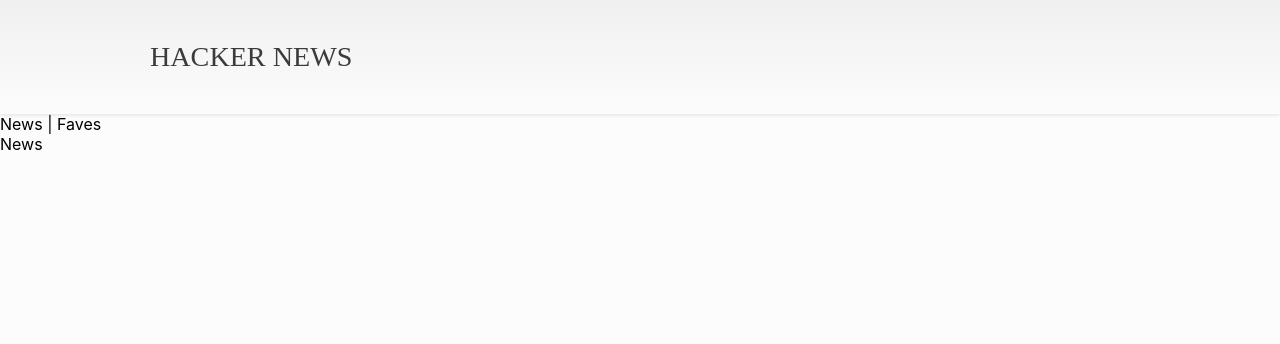
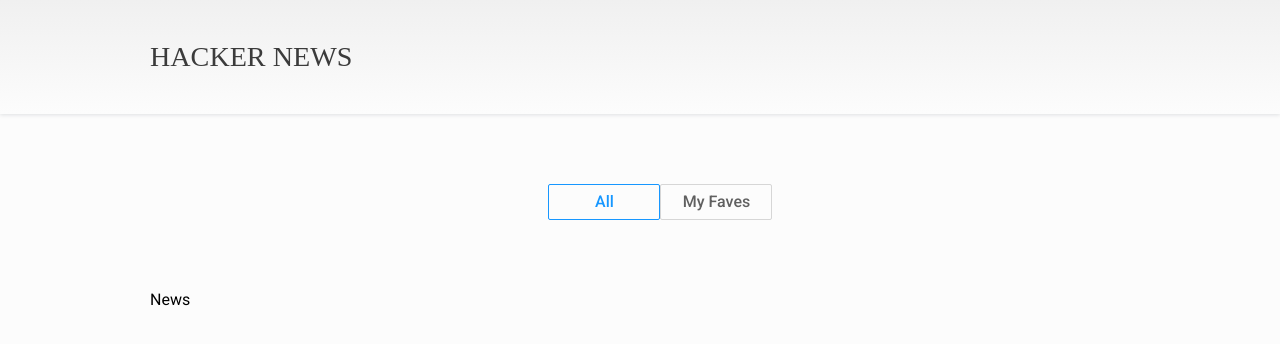
Before and after one commit to ghernandezr/hacker-news, a React (Create React App) app: page / in a window 1280 px wide. Shown: the top 344 px of the page. Built offline with nearby package versions, Linux system fonts and the light colour scheme.

Commit message:
Adding Menu Container Component, Styling NavLink of React router to match design

```diff
--- a/src/Layout.tsx
+++ b/src/Layout.tsx
@@ -1,13 +1,17 @@
 import React from "react";
 import { Outlet } from "react-router-dom";
 import { Navbar } from "./components";
+import Container from "./components/container/Container";
+import Menu from "./containers/menu/Menu";
 
 const Layout = () => {
   return (
     <div>
       <Navbar />
-      <div>News | Faves</div>
-      <Outlet />
+      <Container>
+        <Menu />
+        <Outlet />
+      </Container>
     </div>
   );
 };
--- a/src/components/navbar/Navbar.module.css
+++ b/src/components/navbar/Navbar.module.css
@@ -1,9 +1,9 @@
 .navbar {
   height: 7.125rem;
+  display: flex;
+  align-items: center;
   box-shadow: 0 1px 4px 0 rgba(0, 21, 41, 0.12);
   background-image: linear-gradient(to bottom, #ececec -32%, #fff 124%);
-  display: flex;
-  align-items: center;
 }
 
 .navbar__logo {
--- a/src/components/navbar/Navbar.tsx
+++ b/src/components/navbar/Navbar.tsx
@@ -1,14 +1,13 @@
 import React from "react";
 import Container from "../container/Container";
-import { ReactComponent as Logo } from "./logo.svg";
+import { ReactComponent as Logo } from "../../assets/images/logo.svg";
 import styles from "./Navbar.module.css";
 
 const Navbar = () => {
-  console.log(styles);
   return (
     <nav className={styles.navbar}>
       <Container>
-        <Logo className={styles.navbar__logo} />
+        <Logo data-testid="logo" className={styles.navbar__logo} />
       </Container>
     </nav>
   );
--- /dev/null
+++ b/src/containers/menu/Menu.module.css
@@ -0,0 +1,35 @@
+.menu {
+  display: flex;
+  justify-content: center;
+  align-items: center;
+  margin: 4.375rem auto;
+  max-width: 14rem;
+}
+
+.menu__item {
+  list-style: none;
+  flex: 1;
+}
+
+.menu__item-link {
+  font-family: Roboto;
+  font-size: 1rem;
+  font-weight: 500;
+  font-stretch: normal;
+  font-style: normal;
+  line-height: 1.75;
+  letter-spacing: normal;
+  text-align: center;
+  color: #606060;
+  padding: 0.188rem 1rem 0 1.063rem;
+  border-radius: 2px;
+  border: solid 1px #d6d6d6;
+  text-decoration: none;
+  height: 1.938rem;
+  display: block;
+}
+
+.menu__item-link--active {
+  color: var(--azure);
+  border: solid 1px var(--azure);
+}
--- /dev/null
+++ b/src/containers/menu/Menu.tsx
@@ -0,0 +1,33 @@
+import React from "react";
+import { NavLink } from "react-router-dom";
+import styles from "./Menu.module.css";
+
+const Menu = () => {
+  const menuItems = [
+    {
+      label: "All",
+      route: "/",
+    },
+    { label: "My Faves", route: "/faves" },
+  ];
+
+  const getLinkClassName = ({ isActive }: any) => {
+    return `${styles["menu__item-link"]} ${
+      isActive ? styles["menu__item-link--active"] : ""
+    }`;
+  };
+
+  return (
+    <ul className={styles.menu}>
+      {menuItems.map((item) => (
+        <li key={item.label} className={styles.menu__item}>
+          <NavLink to={item.route} className={getLinkClassName}>
+            {item.label}
+          </NavLink>
+        </li>
+      ))}
+    </ul>
+  );
+};
+
+export default Menu;
--- a/src/index.css
+++ b/src/index.css
@@ -1,8 +1,13 @@
+@import url("https://fonts.googleapis.com/css2?family=Roboto:ital,wght@0,100;0,300;0,400;0,500;0,700;0,900;1,100;1,300;1,400;1,500;1,700;1,900&display=swap");
+
+:root {
+  --azure: #1797ff;
+}
+
 body {
   margin: 0;
-  font-family: -apple-system, BlinkMacSystemFont, "Segoe UI", "Roboto", "Oxygen",
-    "Ubuntu", "Cantarell", "Fira Sans", "Droid Sans", "Helvetica Neue",
-    sans-serif;
+  font-family: "Roboto", "Oxygen", "Ubuntu", "Cantarell", "Fira Sans",
+    "Droid Sans", "Helvetica Neue", sans-serif;
   -webkit-font-smoothing: antialiased;
   -moz-osx-font-smoothing: grayscale;
   background-color: #fcfcfc;
```
Also changed, not shown: public/manifest.json, src/assets/images/logo.svg (renamed from src/components/navbar/logo.svg), 1 other file (tests, documents, lock files or other folders).
